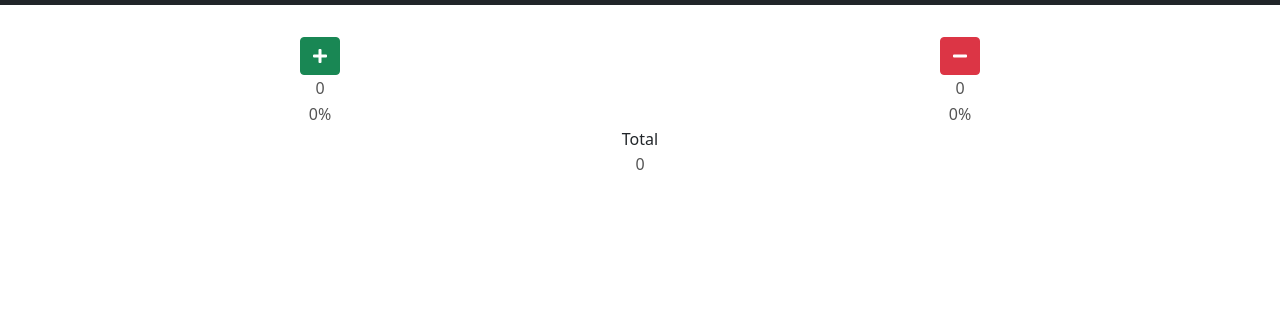
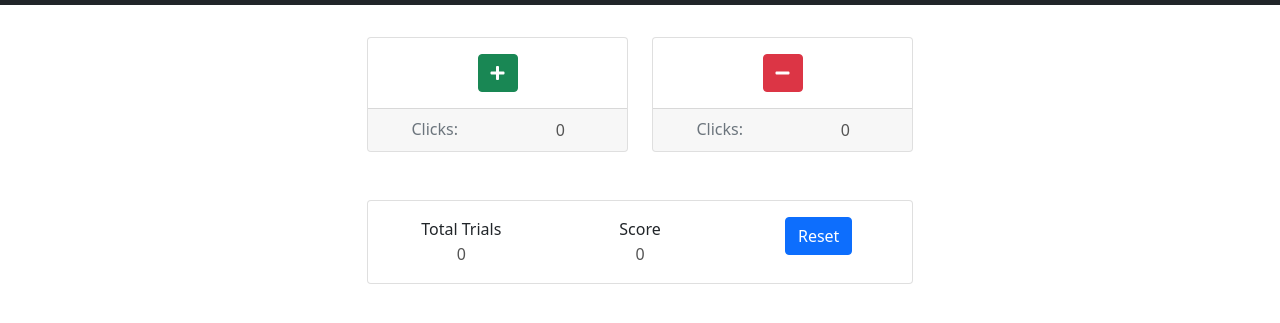
Before and after one commit to pattyjoep/PercentageCounter, a plain HTML site: page index.html in a window 1280 px wide. Shown: the part 45-368 px from the top of the page. Drawn offline with nearby package versions, Linux system fonts and the light colour scheme.

Commit message:
update percentage calc, add local storage

```diff
--- a/index.html
+++ b/index.html
@@ -33,63 +33,76 @@
     <!-- End Nav Bar -->
 
     <!-- Main Div -->
-        <div class="container-fluid main-container">
-
-            <!-- Buttons Row -->
+    <div class="container main-container">
         <div class="row">
+            <div class="col-12 col-lg-6 m-auto">
+                <div class="row">
+                    <div class="col-6">
+                        <div class="card">
+                            <div class="card-body">
                                 <div class="col">
                                     <button type="button" class="btn btn-success ml-auto add-btn">
                                         <i class="fas fa-plus"></i>
-                        <!-- <span id="add-lbl" class="badge rounded-pill bg-dark"></span> -->
                                     </button>
                                 </div>
+                            </div>
+                            <div class="card-footer text-muted">
+                                <div class="row">
+                                    <div class="col">
+                                        Clicks:
+                                    </div>
+                                    <div class="col">
+                                        <input id="add-lbl" type="text" disabled></input>
+                                    </div>
+                                </div>
+                            </div>
+                        </div>
+                    </div>
+                    <div class="col-6">
+                        <div class="card">
+                            <div class="card-body">
                                 <div class="col">
                                     <button type="button" class="btn btn-danger minus-btn">
                                         <i class="fas fa-minus"></i>
-                        <!-- <span id="minus-lbl" class="badge rounded-pill bg-dark"></span> -->
                                     </button>
                                 </div>
-            </div> <!-- End Buttons Row -->
-
-            <!-- Individual Total Labels Row -->
+                            </div>
+                            <div class="card-footer text-muted">
                                 <div class="row">
                                     <div class="col">
-                    <input id="add-lbl" type="text" value="0" disabled></input>
+                                        Clicks:
                                     </div>
                                     <div class="col">
-                    <input id="minus-lbl" type="text" value="0" disabled></input>
+                                        <input id="minus-lbl" type="text" disabled></input>
                                     </div>
-            </div> <!-- End Individual Total Labels Row -->
-
-            <!-- Percentage Total Labels Row -->
+                                </div>
+                            </div>
+                        </div>
+                    </div>
+                </div>
+                <!-- Totals Row -->
+                <div class="row mt-5">
+                    <div class="col-12">
+                        <div class="card">
+                            <div class="card-body">
                                 <div class="row">
                                     <div class="col">
-                    <input id="add-percent-lbl" type="text" value="0%" disabled></input>
+                                    Total Trials <input id="total-lbl" type="text" disabled></input>
                                     </div>
                                     <div class="col">
-                    <input id="minus-percent-lbl" type="text" value="0%" disabled></input>
+                                    Score <input id="score-lbl" type="text" disabled></input>
                                     </div>
-            </div> <!-- End Percentage Total Labels Row -->
-
-            <!-- Total Label Row -->
-            <div class="row">
                                     <div class="col">
-                   Total <input id="total-lbl" type="text" value="0" disabled></input>
+                                    <button type="button" class="btn btn-primary reset-btn">Reset</button>
                                     </div>
-            </div> <!-- End Total Label Row -->
-
-
-
-
-
-
-
-
-
-
-
-
-
+                                </div>
+                            </div>
+                        </div>
+                    </div>
+                </div>
+                <!-- End Totals Row -->
+            </div>
+        </div>
     </div> <!-- End Main Div -->
 </body>
 
--- a/scripts.js
+++ b/scripts.js
@@ -1,60 +1,66 @@
 Storage = window.localStorage;
+const TotalLbl = document.getElementById("total-lbl");
+const ScoreLbl = document.getElementById("score-lbl")
+const AddLbl = document.getElementById("add-lbl");
+const MinusLbl = document.getElementById("minus-lbl");
 
 $(document).ready(function() {
-
-
-
-    // Click Events
-    var TotalLbl = document.getElementById("total-lbl");
-
-    var AddLbl = document.getElementById("add-lbl");
-    var MinusLbl = document.getElementById("minus-lbl");
-
-    var AddPercentLbl = document.getElementById("add-percent-lbl");
-    var MinusPercentLbl = document.getElementById("minus-percent-lbl");
-
-
-    // var TotalPercent = 100 * TotalLbl.value
-
+    getLocalStorage();
 
     // add
     $(".add-btn").click(function() {
         TotalLbl.value ++;
         AddLbl.value ++;
+        ScoreLbl.value =  parseFloat((AddLbl.value / TotalLbl.value) * 100).toFixed(2) + "%";
 
-
-            var TotalPercent = 100 / TotalLbl.value
-            AddPercentLbl.value =  TotalPercent * AddLbl.value + "%";
-
-
-
-
-            console.log(TotalPercent.toFixed(2));
-
-
-
-
-
+        localStorage.setItem("total", TotalLbl.value);
+        localStorage.setItem("totalAdd", AddLbl.value);
+        localStorage.setItem("score", ScoreLbl.value);
     });
 
     // minus
     $(".minus-btn").click(function() {
         TotalLbl.value ++;
         MinusLbl.value ++;
+        ScoreLbl.value = parseFloat((AddLbl.value / TotalLbl.value) * 100).toFixed(2) + "%";
 
-            var TotalPercent = 100 / TotalLbl.value
-            MinusPercentLbl.value = TotalPercent * MinusLbl.value + "%";
-
-
-            console.log(TotalPercent.toFixed(2));
-
+        localStorage.setItem("total", TotalLbl.value);
+        localStorage.setItem("totalMinus", MinusLbl.value);
+        localStorage.setItem("score", ScoreLbl.value);
     });
 
+    $(".reset-btn").click(function() {
+        localStorage.removeItem("total");
+        localStorage.removeItem("totalAdd");
+        localStorage.removeItem("totalMinus");
+        localStorage.removeItem("score");
+        location.reload(true);
+    });
 
+    function getLocalStorage() {
 
+        if (localStorage.getItem("total") === null ) {
+            TotalLbl.value = 0;
+        } else {
+            TotalLbl.value = localStorage.getItem("total");
+        }
 
+        if (localStorage.getItem("totalAdd") === null ) {
+            AddLbl.value = 0;
+        } else {
+            AddLbl.value = localStorage.getItem("totalAdd");
+        }
 
+        if (localStorage.getItem("totalMinus") === null ) {
+            MinusLbl.value = 0;
+        } else {
+            MinusLbl.value = localStorage.getItem("totalMinus");
+        }
 
-
-
-}); // End $(document).ready(function(){}
+        if (localStorage.getItem("score") === null ) {
+            ScoreLbl.value = 0;
+        } else {
+            ScoreLbl.value = localStorage.getItem("score");
+        }
+    }
+});
```
Lines whose indentation alone changed are shown as unchanged.
